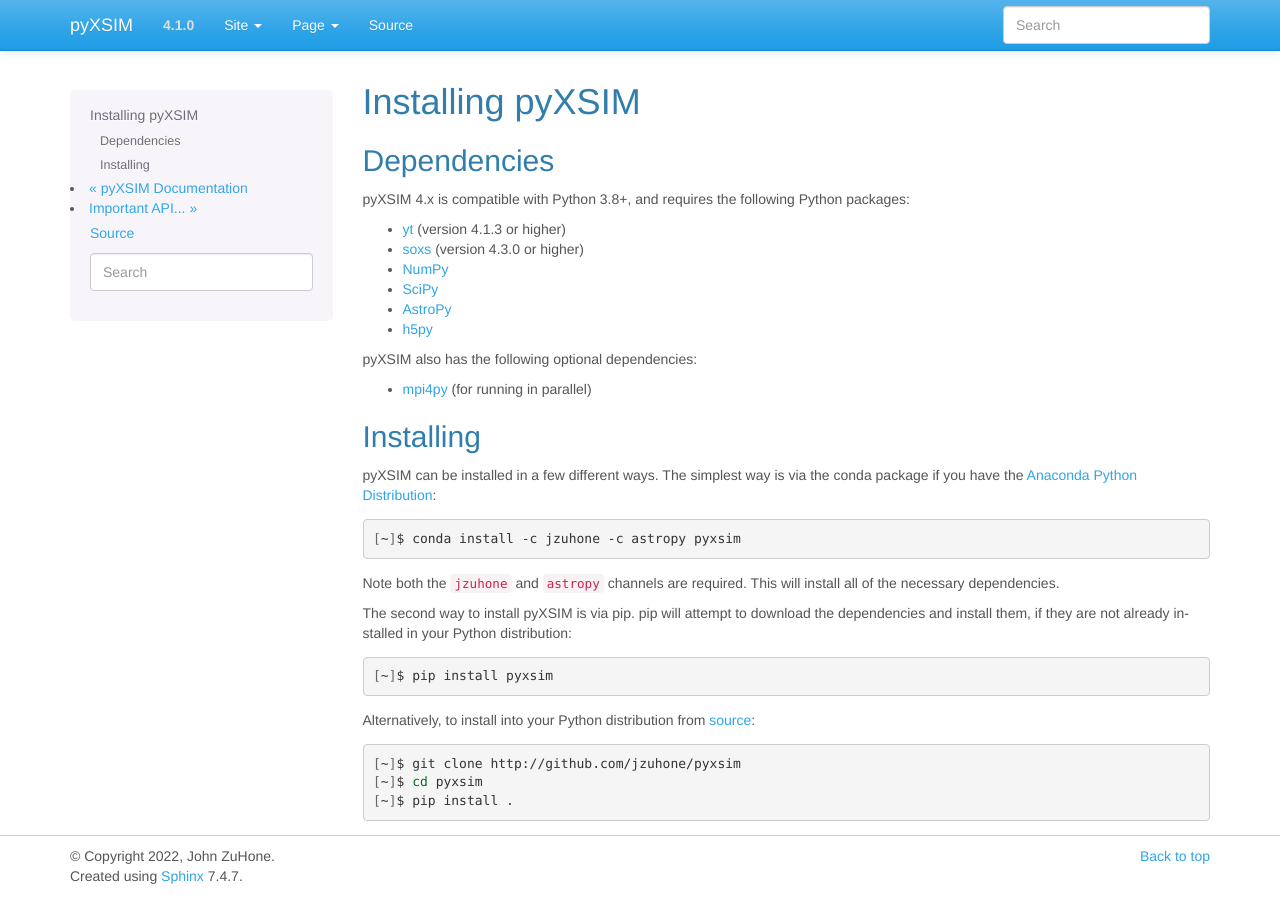
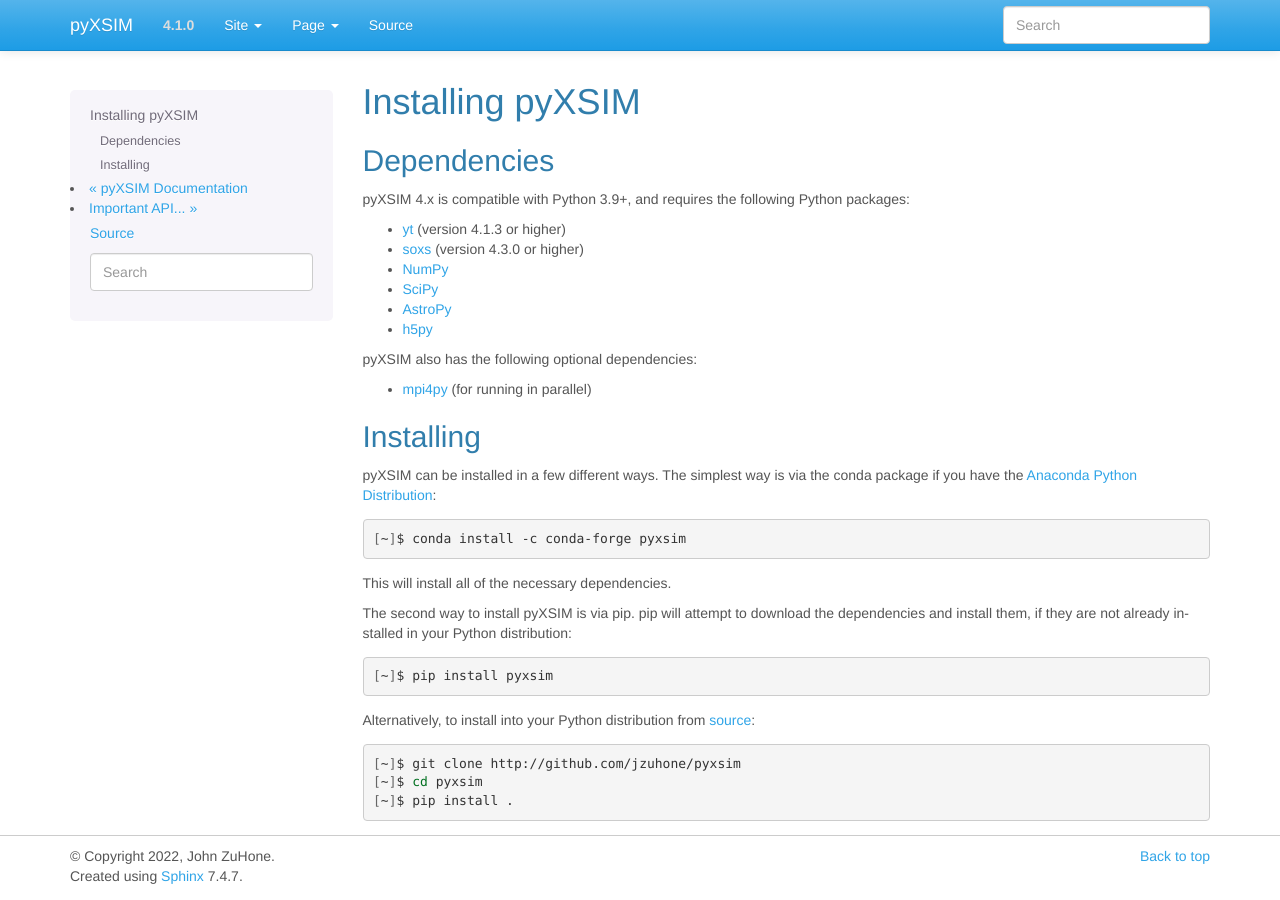
Before and after one commit to jzuhone/pyxsim, a Sphinx documentation site: the page built from doc/source/installing.rst, in a window 1280 px wide. Built offline with Sphinx 7.4.7, drawn with Linux system fonts in a browser that asks for light colours.

Commit message:
Update installation directions

```diff
--- a/doc/source/installing.rst
+++ b/doc/source/installing.rst
@@ -6,7 +6,7 @@
 Dependencies
 ------------
 
-pyXSIM 4.x is compatible with Python 3.8+, and requires the following Python
+pyXSIM 4.x is compatible with Python 3.9+, and requires the following Python
 packages:
 
 - `yt <https://yt-project.org>`_ (version 4.1.3 or higher)
@@ -30,10 +30,9 @@
 
 .. code-block:: bash
 
-    [~]$ conda install -c jzuhone -c astropy pyxsim
+    [~]$ conda install -c conda-forge pyxsim
 
-Note both the ``jzuhone`` and ``astropy`` channels are required. This will install all of
-the necessary dependencies.
+This will install all of the necessary dependencies.
 
 The second way to install pyXSIM is via pip. pip will attempt to download the
 dependencies and install them, if they are not already installed in your Python
```
